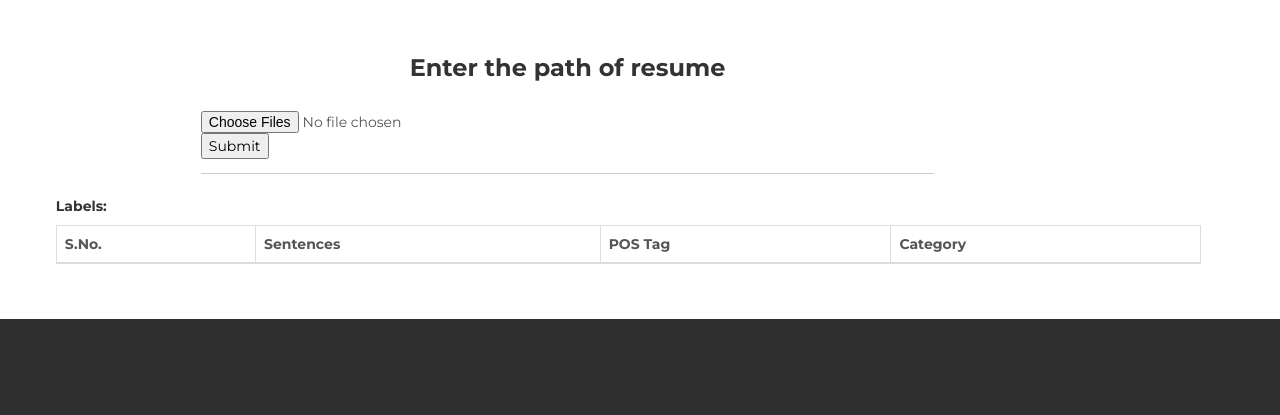
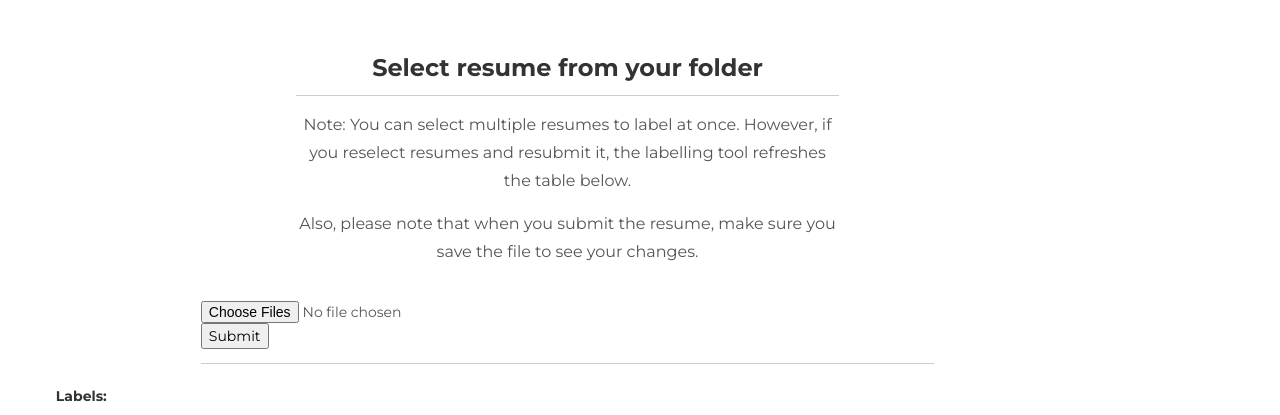
Before and after one commit to tatkaal/NLP_timeline, a Flask app: page /index in a window 1280 px wide. Shown: the part 61-476 px from the top of the page. Run offline with Flask 2, Linux system fonts and the light colour scheme; a user stored in the database is signed in; lists and menus that the app fills with data are empty; some libraries are stand-ins or nearby versions.

Commit message:
added notes on html, remvoed not necessary requirements

```diff
--- a/sentenceLabellingTool/labellertool/requirements.txt
+++ b/sentenceLabellingTool/labellertool/requirements.txt
@@ -10,7 +10,6 @@ colorama==0.4.3
 cryptography==2.9.2
 distro==1.5.0
 dnspython==1.16.0
-dockerpty==0.4.1
 docopt==0.6.2
 docx2txt==0.8
 email-validator==1.1.1
@@ -55,7 +54,6 @@ texttable==1.6.2
 toml==0.10.1
 tqdm==4.47.0
 typed-ast==1.4.1
-urllib3==1.25.9
 websocket-client==0.57.0
 Werkzeug==1.0.1
 wrapt==1.12.1
--- a/sentenceLabellingTool/labellertool/routes.py
+++ b/sentenceLabellingTool/labellertool/routes.py
@@ -84,13 +84,13 @@ def label():
     # print(request.files)
     if request.method == 'POST':
         # f = request.files.getlist("file")
-        print(request.files.getlist('file'))
-        print('**********************************')
+        # print(request.files.getlist('file'))
+        # print('**********************************')
         f = request.files.getlist("file")
         for each_file in f:
             # print('----------------------------------------',secure_filename(each_file.filename))
             each_file.save(os.path.join(app.config['UPLOAD_FOLDER'],secure_filename(each_file.filename)))
-        print('file uploaded successfully')
+        print('files uploaded successfully')
         # for resumefile in f:
         #     filename = resumefile.filename
         #     print('##############################', filename)
@@ -98,7 +98,6 @@ def label():
         try:
             obj = sentencelabel(app.config['UPLOAD_FOLDER'])
             sentences, pos = obj.labelit()
-            print("try vitra chiryo")
             for each_file in f:
                 os.remove(os.path.join(app.config['UPLOAD_FOLDER'],secure_filename(each_file.filename)))
 
--- a/sentenceLabellingTool/labellertool/templates/index.html
+++ b/sentenceLabellingTool/labellertool/templates/index.html
@@ -55,16 +55,13 @@
 <div class="container pt">
     <div class="row mt">
         <div class="col-lg-6 col-lg-offset-3 centered">
-            <h3>Enter the path of resume</h3>
-            <!-- <h5>Write here too</h5>
+            <h3>Select resume from your folder</h3>
             <hr>
+            <p>Note: You can select multiple resumes to label at once. However, if you reselect resumes and resubmit it, the labelling tool refreshes the table below.</p>
             <p>
-                Don't be lazy write something here too.....Dharmajit vai
-                or else the padding and margin might differ
-                yeti samma lekha ki yo talako copyright tyakkai bottom level
-                samma pugos haita....la best of luck
-                pass gara fyp
-            </p> -->
+                Also, please note that when you submit the resume,
+                make sure you save the file to see your changes.
+            </p>
         </div>
     </div>
     <div class="row mt">
--- a/sentenceLabellingTool/requirements.txt
+++ b/sentenceLabellingTool/requirements.txt
@@ -10,7 +10,6 @@ colorama==0.4.3
 cryptography==2.9.2
 distro==1.5.0
 dnspython==1.16.0
-dockerpty==0.4.1
 docopt==0.6.2
 docx2txt==0.8
 email-validator==1.1.1
@@ -55,7 +54,6 @@ texttable==1.6.2
 toml==0.10.1
 tqdm==4.47.0
 typed-ast==1.4.1
-urllib3==1.25.9
 websocket-client==0.57.0
 Werkzeug==1.0.1
 wrapt==1.12.1
```
Also changed, not shown: sentenceLabellingTool/labellertool/generate_data.py (+1 -6 lines).
